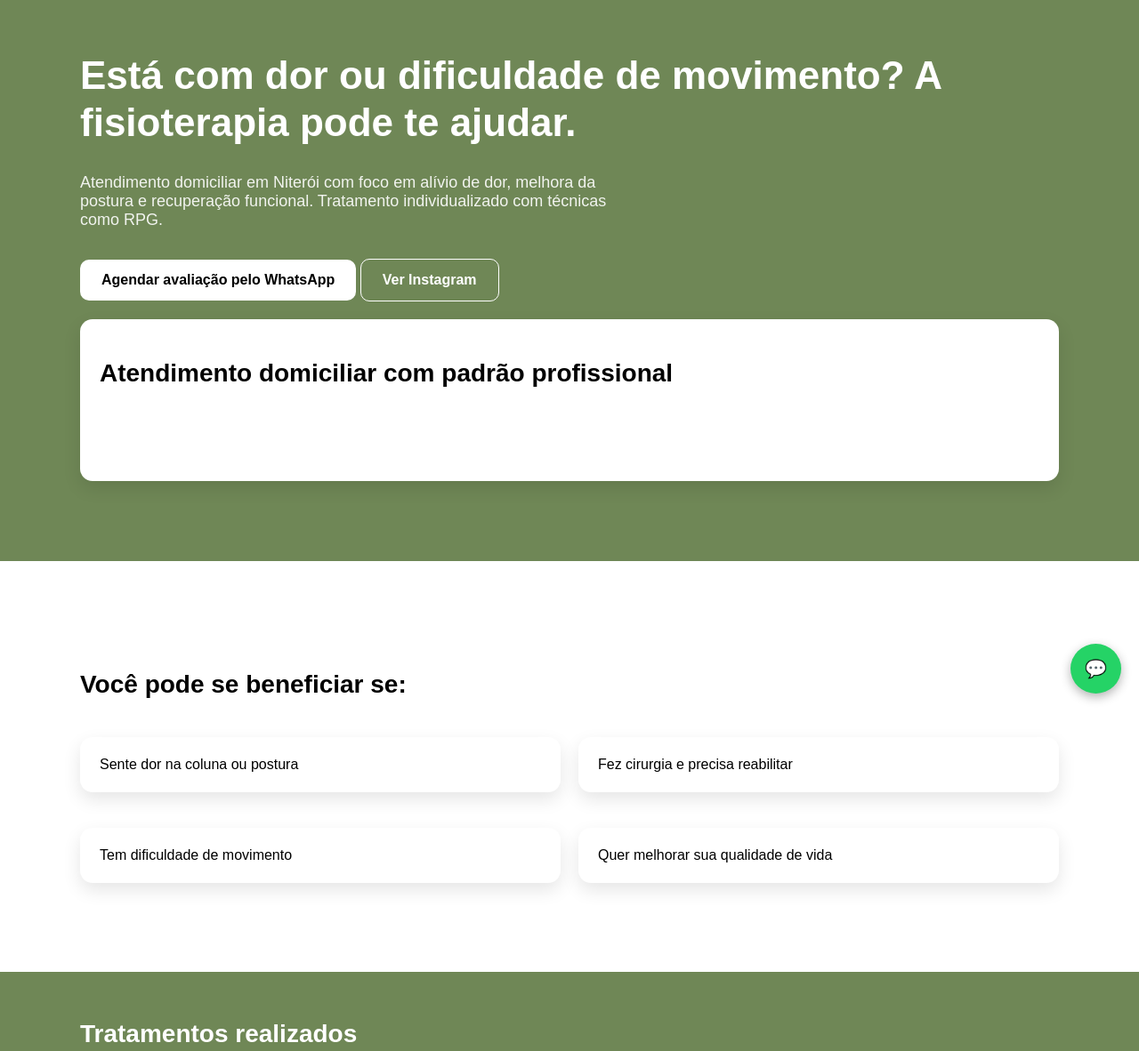
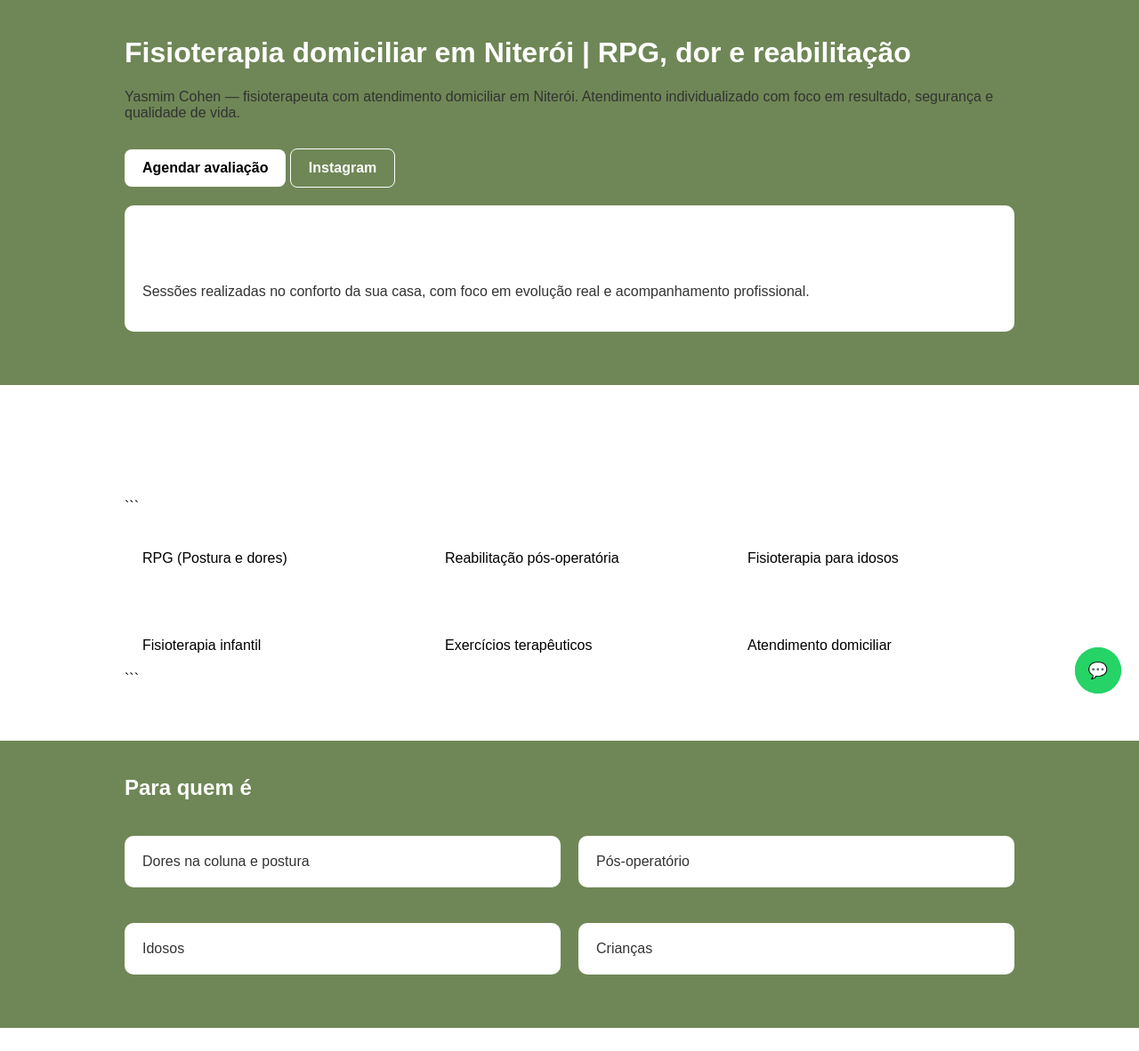
Before and after one commit to YasmimCohen/fisio-cohen-site, a plain HTML site: page index.html in a window 1280 px wide. Shown: the top 1182 px of the page at 89% size. Drawn offline with Linux system fonts and the light colour scheme.

Commit message:
Update index.html

````diff
--- a/index.html
+++ b/index.html
@@ -3,7 +3,7 @@
 <html lang="pt-br">
 <head>
   <meta charset="UTF-8">
-<title>Fisioterapia em Niterói | Yasmim Cohen</title>
+  <title>Fisioterapia Domiciliar | Yasmim Cohen</title>
   <meta name="viewport" content="width=device-width, initial-scale=1.0">
 
   <style>
@@ -11,48 +11,31 @@ body {
       margin: 0;
       font-family: Arial, sans-serif;
       background: #6F8756;
+      color: #333;
     }
 
     .container {
-  max-width: 1100px;
+      max-width: 1000px;
       margin: auto;
-  padding: 30px 20px;
+      padding: 20px;
     }
 
-h1 {
+    h1, h2 {
       color: white;
-  font-size: 44px;
-  line-height: 1.2;
-}
-
-h2 {
-  font-size: 28px;
-}
-
-.hero p {
-  color: rgba(255,255,255,0.9);
-  font-size: 18px;
-  max-width: 600px;
     }
 
     .card {
       background: white;
-  padding: 22px;
-  border-radius: 14px;
+      padding: 20px;
+      border-radius: 10px;
       margin-top: 20px;
-  box-shadow: 0 8px 20px rgba(0,0,0,0.1);
-  transition: 0.2s;
-}
-
-.card:hover {
-  transform: translateY(-4px);
     }
 
     .btn {
       display: inline-block;
       margin-top: 15px;
-  padding: 14px 24px;
-  border-radius: 10px;
+      padding: 12px 20px;
+      border-radius: 8px;
       text-decoration: none;
       font-weight: bold;
     }
@@ -62,10 +45,6 @@ h2 {
       color: black;
     }
 
-.btn-primary:hover {
-  transform: scale(1.05);
-}
-
     .btn-secondary {
       border: 1px solid white;
       color: white;
@@ -73,8 +52,9 @@ h2 {
 
     .section-white {
       background: white;
-  padding: 70px 20px;
-  margin-top: 60px;
+      color: black;
+      padding: 40px 20px;
+      margin-top: 40px;
     }
 
     .grid {
@@ -93,11 +73,10 @@ h2 {
       right: 20px;
       background: #25D366;
       color: white;
-  padding: 16px;
+      padding: 15px;
       border-radius: 50%;
       text-decoration: none;
-  font-size: 20px;
-  box-shadow: 0 4px 12px rgba(0,0,0,0.3);
+      font-size: 18px;
     }
   </style>
 
@@ -105,54 +84,56 @@ h2 {
 
 <body>
 
-<div class="container hero">
-<h1>Está com dor ou dificuldade de movimento? A fisioterapia pode te ajudar.</h1>
+<div class="container">
+ <h1>Fisioterapia domiciliar em Niterói | RPG, dor e reabilitação</h1>
 
   <p>
-Atendimento domiciliar em Niterói com foco em alívio de dor, melhora da postura e recuperação funcional.
-Tratamento individualizado com técnicas como RPG.
+    Yasmim Cohen — fisioterapeuta com atendimento domiciliar em Niterói.
+    Atendimento individualizado com foco em resultado, segurança e qualidade de vida.
   </p>
 
   <a class="btn btn-primary" href="https://wa.me/5521995623498" target="_blank">
-Agendar avaliação pelo WhatsApp
+    Agendar avaliação
   </a>
 
   <a class="btn btn-secondary" href="https://www.instagram.com/fisio_cohen/" target="_blank">
-Ver Instagram
+    Instagram
   </a>
 
   <div class="card">
-<h2>Atendimento domiciliar com padrão profissional</h2>
+    <h2>Atendimento domiciliar</h2>
     <p>
-Você recebe o tratamento no conforto da sua casa, com avaliação detalhada,
-planejamento personalizado e acompanhamento da evolução.
+      Sessões realizadas no conforto da sua casa, com foco em evolução real e acompanhamento profissional.
     </p>
   </div>
 </div>
 
 <div class="section-white">
   <div class="container">
-<h2>Você pode se beneficiar se:</h2>
+    <h2>Serviços</h2>
 
-<div class="grid grid-2">
-<div class="card">Sente dor na coluna ou postura</div>
-<div class="card">Fez cirurgia e precisa reabilitar</div>
-<div class="card">Tem dificuldade de movimento</div>
-<div class="card">Quer melhorar sua qualidade de vida</div>
-</div>
-</div>
-</div>
-
-<div class="container">
-<h2 style="color:white;">Tratamentos realizados</h2>
-
+```
 <div class="grid grid-3">
-<div class="card">RPG (Reeducação Postural Global)</div>
+  <div class="card">RPG (Postura e dores)</div>
   <div class="card">Reabilitação pós-operatória</div>
   <div class="card">Fisioterapia para idosos</div>
   <div class="card">Fisioterapia infantil</div>
   <div class="card">Exercícios terapêuticos</div>
   <div class="card">Atendimento domiciliar</div>
+</div>
+```
+
+  </div>
+</div>
+
+<div class="container">
+  <h2>Para quem é</h2>
+
+  <div class="grid grid-2">
+    <div class="card">Dores na coluna e postura</div>
+    <div class="card">Pós-operatório</div>
+    <div class="card">Idosos</div>
+    <div class="card">Crianças</div>
   </div>
 </div>
 
@@ -160,15 +141,29 @@ planejamento personalizado e acompanhamento da evolução.
   <div class="container">
     <h2>Diferenciais</h2>
 
+```
 <ul>
   <li>Atendimento domiciliar em Niterói</li>
   <li>Tratamento individualizado</li>
   <li>Uso de RPG</li>
-<li>Foco em dor, postura e função</li>
-<li>Atendimento profissional e humanizado</li>
+  <li>Foco em dor e função</li>
 </ul>
+```
+
   </div>
 </div>
+
+<div class="container">
+  <h2>Agende sua avaliação</h2>
+
+  <a class="btn btn-primary" href="https://wa.me/5521995623498" target="_blank">
+    Falar no WhatsApp
+  </a>
+</div>
+
+<a class="whatsapp" href="https://wa.me/5521995623498" target="_blank">
+  💬
+</a>
 
 <div class="container" style="text-align:center;">
 <h2 style="color:white;">Agende sua avaliação</h2>
````
Lines whose indentation alone changed are shown as unchanged.
